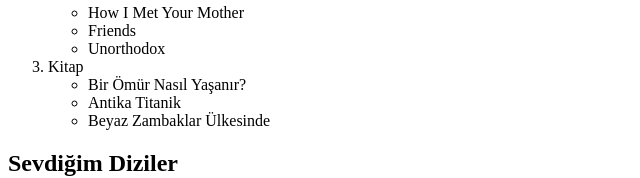
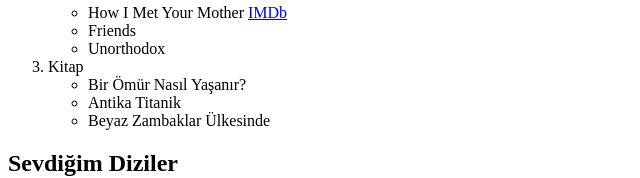
Before and after one commit to aslicanaydin/kodluyoruzhtml2odev, a plain HTML site: page index.html in a window 1280 px wide. Shown: the part 302-480 px from the top of the page, 0-640 px from the left. Drawn offline with Linux system fonts and the light colour scheme.

Commit message:
How I Met Your Mother IMDb linki eklendi

```diff
--- a/index.html
+++ b/index.html
@@ -24,7 +24,7 @@
     <li>Dizi
 <!--unordered liste başlangıç-->
         <ul>
-            <li>How I Met Your Mother</li>
+            <li>How I Met Your Mother <a href="https://www.imdb.com/title/tt0460649/">IMDb</a></li>
             <li>Friends</li>
             <li>Unorthodox</li>
         </ul>
```
